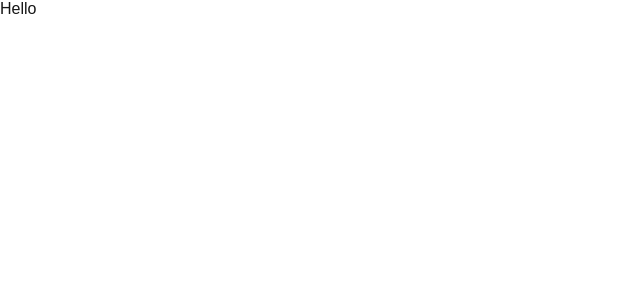
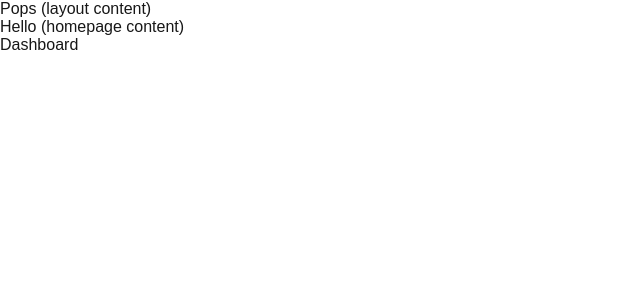
Before and after one commit to VinchC/access, a Next.js app: page / in a window 1280 px wide. Shown: the top 300 px of the page, without its empty margins (0-640 px from the left). Built offline with nearby package versions, Linux system fonts and the light colour scheme.

Commit message:
content send from layout to pages

```diff
--- a/src/app/layout.tsx
+++ b/src/app/layout.tsx
@@ -1,22 +1,4 @@
-import type { Metadata } from "next";
-import localFont from "next/font/local";
 import "./globals.css";
-
-const geistSans = localFont({
-  src: "./fonts/GeistVF.woff",
-  variable: "--font-geist-sans",
-  weight: "100 900",
-});
-const geistMono = localFont({
-  src: "./fonts/GeistMonoVF.woff",
-  variable: "--font-geist-mono",
-  weight: "100 900",
-});
-
-export const metadata: Metadata = {
-  title: "Create Next App",
-  description: "Generated by create next app",
-};
 
 export default function RootLayout({
   children,
@@ -25,7 +7,8 @@ export default function RootLayout({
 }>) {
   return (
     <html lang="en">
-      <body className={`${geistSans.variable} ${geistMono.variable}`}>
+      <body>
+        <p>Pops (layout content)</p>
         {children}
       </body>
     </html>
--- a/src/app/page.tsx
+++ b/src/app/page.tsx
@@ -1,6 +1,10 @@
-import Image from "next/image";
-import styles from "./page.module.css";
+import Link from "next/link";
 
 export default function Home() {
-  return <p>Hello</p>;
+  return (
+    <>
+      <p>Hello (homepage content)</p>
+      <Link href="/dashboard/">Dashboard</Link>
+    </>
+  );
 }
```
Also changed, not shown: src/app/dashboard/page.tsx (+9 -2 lines).
